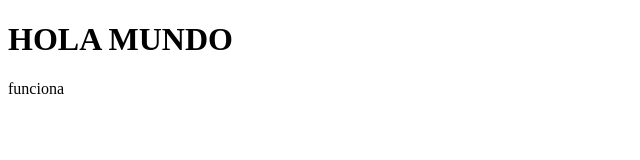
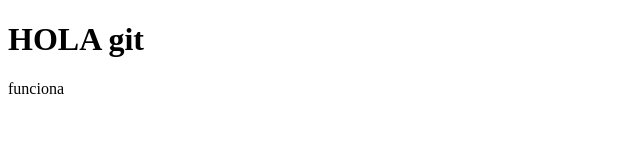
Before and after one commit to evadaw1/evasanchezinche1, a plain HTML site: page index.html in a window 1280 px wide. Shown: the whole page, without its empty margins (0-640 px from the left). Drawn offline with Linux system fonts and the light colour scheme.

Commit message:
readme.md ampliado

```diff
--- a/index.html
+++ b/index.html
@@ -6,7 +6,7 @@
     <title>Document</title>
 </head>
 <body>
-    <h1>HOLA MUNDO</h1>
+    <h1>HOLA git</h1>
     <p>funciona</p>
 </body>
 </html>
```
Also changed, not shown: 1 other file.
